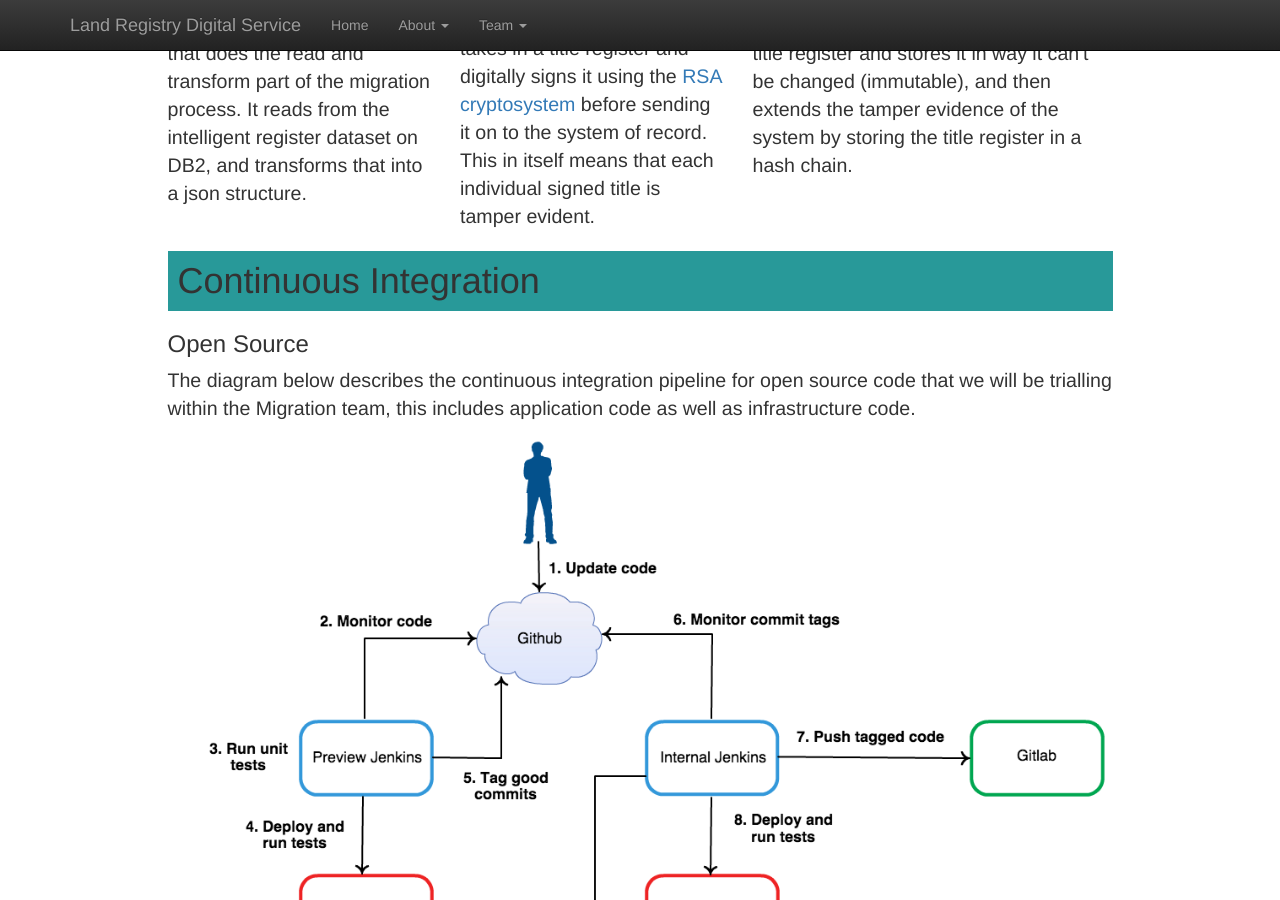
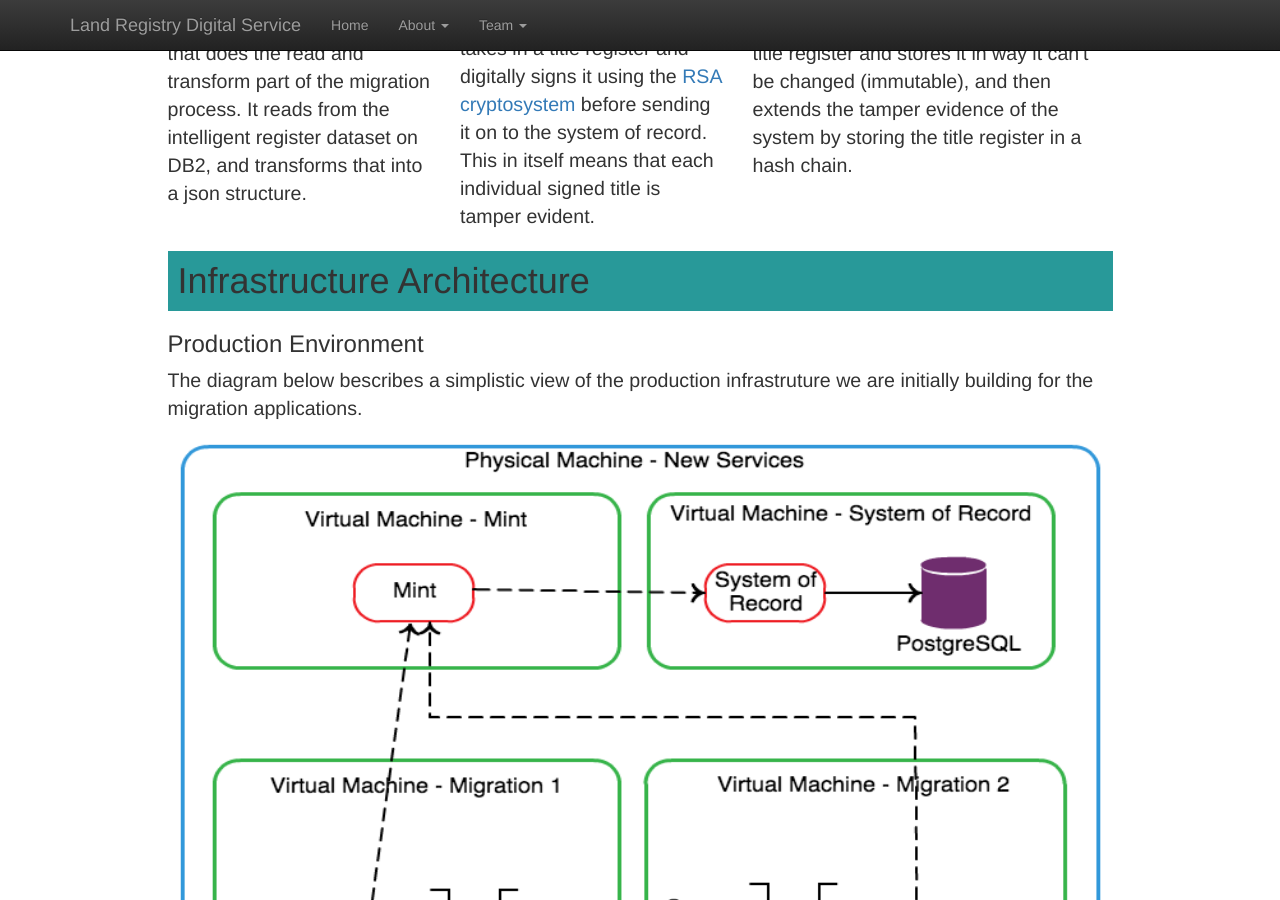
Before and after one commit to ztrelease/landregistry.github.io, a Jekyll site: the page built from migration_main.html, in a window 1280 px wide and 900 px high, scrolled down 2340 px. Built offline with Jekyll 4.4.1, drawn with Linux system fonts in a browser that asks for light colours; nearby versions of some CDN libraries.

Commit message:
added infrastructure section

```diff
--- a/migration_main.html
+++ b/migration_main.html
@@ -32,7 +32,7 @@ permalink: /migration/migration_main/
 </div>
 
 <div class="row">
-  <div class="col-md-10 col-md-offset-1" style="font-size:140%">
+  <div id="application-architecture" class="col-md-10 col-md-offset-1" style="font-size:140%">
     <h1 class="mig-header">Application Architecture</h1>
 
     We have decided to implement the following design in order to follow the above process:
@@ -96,6 +96,21 @@ permalink: /migration/migration_main/
 
     The system of record takes in a signed title register and stores it in way it can't be changed (immutable), and then extends the tamper evidence of the system by storing the title register in a hash chain.
   </div><br>
+</div>
+
+<div class="row">
+  <div id="infrastructure-architecture" class="col-md-10 col-md-offset-1" style="font-size:140%">
+    <h1 class="mig-header">Infrastructure Architecture</h1>
+
+    <h3>Production Environment</h3>
+
+    <p>
+      The diagram below bescribes a simplistic view of the production infrastruture we are initially building for the migration applications.
+    </p>
+
+    <img src="/images/migration-infrastructure.png" alt="open_ci" width="100%" height="1000px"/>
+
+  </div>
 </div>
 
 <div class="row">
```
Also changed, not shown: images/migration-infrastructure.png (added).
